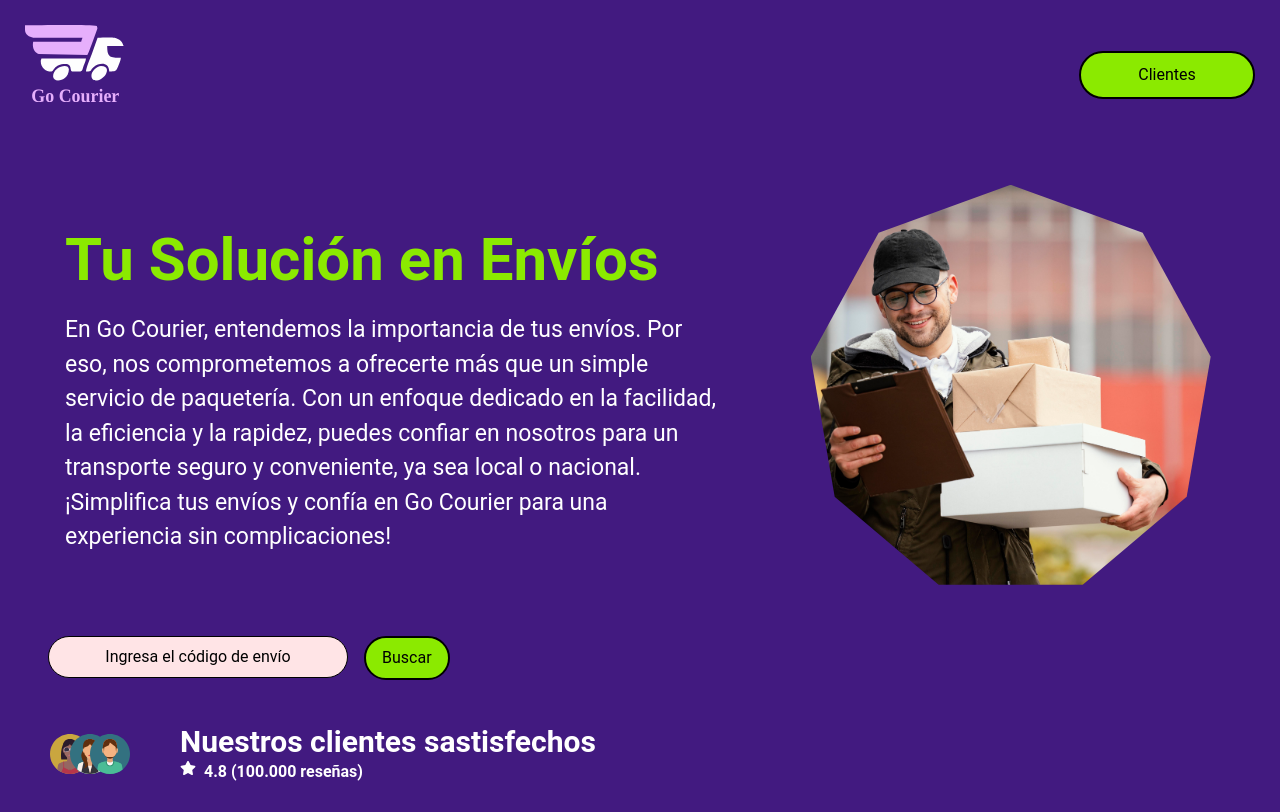
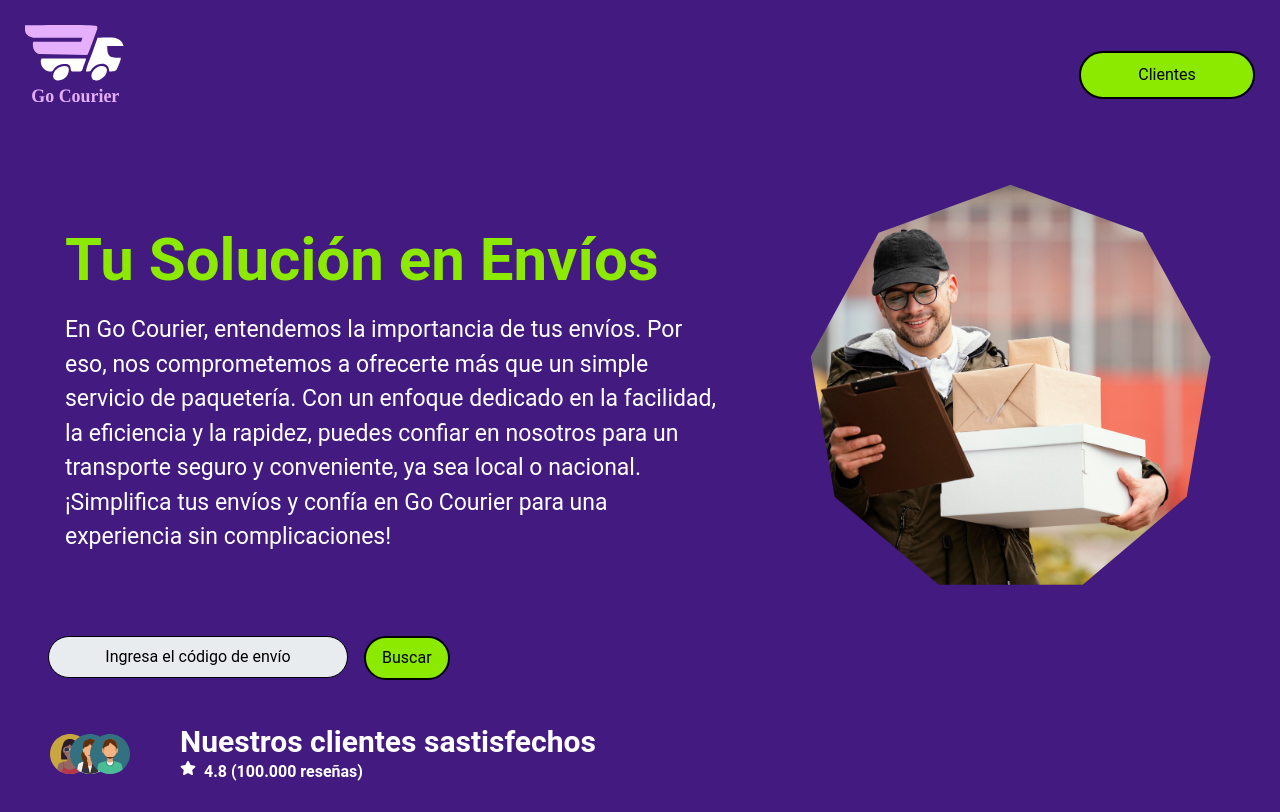
Before and after one commit to No-Country/C16-03-m-node-react-, a React (Vite) app in the folder Client/C16-03-m-node-react-/: page / in a window 1280 px wide. Built offline with nearby package versions, Linux system fonts and the light colour scheme.

Commit message:
update input background

```diff
--- a/Client/C16-03-m-node-react-/src/components/TextInput/TextInput.jsx
+++ b/Client/C16-03-m-node-react-/src/components/TextInput/TextInput.jsx
@@ -30,7 +30,7 @@ function TextInput({
       {showLabel && <label htmlFor="input">{placeholdertext}</label>}
       <input
         type={type === "password" ? (showPassword ? "text" : "password") : type}
-        className="sm:w-[300px] text-center border border-gray-300 rounded-[24px] px-4 py-2 bg-rose-100 focus:outline-none text-base focus:border-blue-500  placeholder-black input-focus-placeholder::text-green"
+        className="sm:w-[300px] text-center border border-gray-300 rounded-[24px] px-4 py-2 bg-greyForm focus:outline-none text-base focus:border-blue-500  placeholder-black input-focus-placeholder::text-green"
         placeholder={placeholdertext}
         value={inputValue}
         onChange={handleInputChange}
--- a/Client/C16-03-m-node-react-/src/components/tableDetails/TableItems.jsx
+++ b/Client/C16-03-m-node-react-/src/components/tableDetails/TableItems.jsx
@@ -1,6 +1,6 @@
 const diccionario = {
   Delivered: "Entregado",
-  "In Warehouse": "En almacen",
+  "In Warehouse": "En almacén",
   "In Progress": "En progreso",
   "In Transit": "En tránsito",
   Cancel: "Cancelado",
--- a/Client/C16-03-m-node-react-/tailwind.config.js
+++ b/Client/C16-03-m-node-react-/tailwind.config.js
@@ -24,6 +24,8 @@ export default {
         bgDashboard: "#421A80",
         bgDetailDashboard: "#73599C",
         purpleDark: "#221633",
+        greyForm: "#e9ecef",
+        lavander: "#E6AFFC"
       },
       screens: {
         sm: "600px",
```
